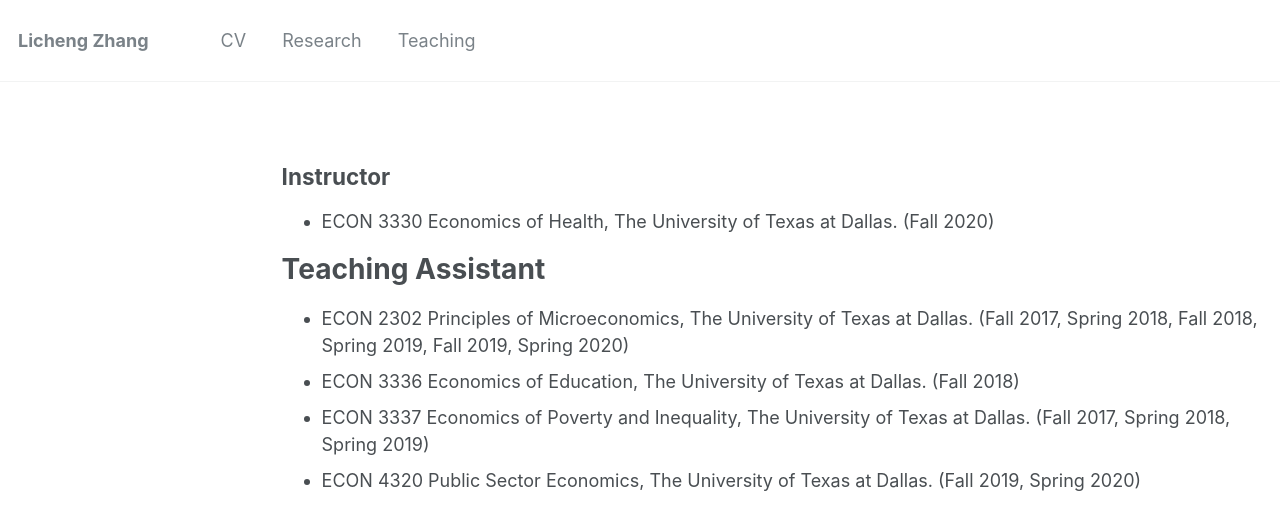
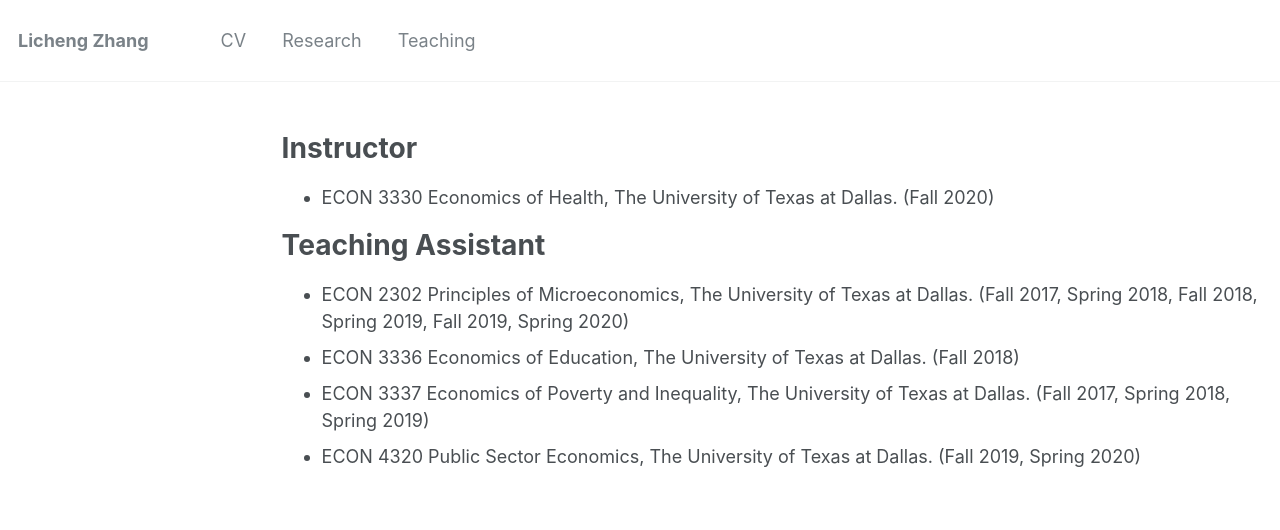
Before and after one commit to lichengzh/lichengzh.github.io, a Jekyll site: the page built from _pages/teaching.md, in a window 1280 px wide. Shown: the top 530 px of the page. Built offline with Jekyll 4.4.1, drawn with Linux system fonts in a browser that asks for light colours.

```diff
--- a/_pages/teaching.md
+++ b/_pages/teaching.md
@@ -3,7 +3,7 @@ layout: archive
 title: ""
 permalink: /teaching/
 ---
-## Instructor
+# Instructor
 * ECON 3330 Economics of Health, The University of Texas at Dallas. (Fall 2020)
 
 # Teaching Assistant
```
